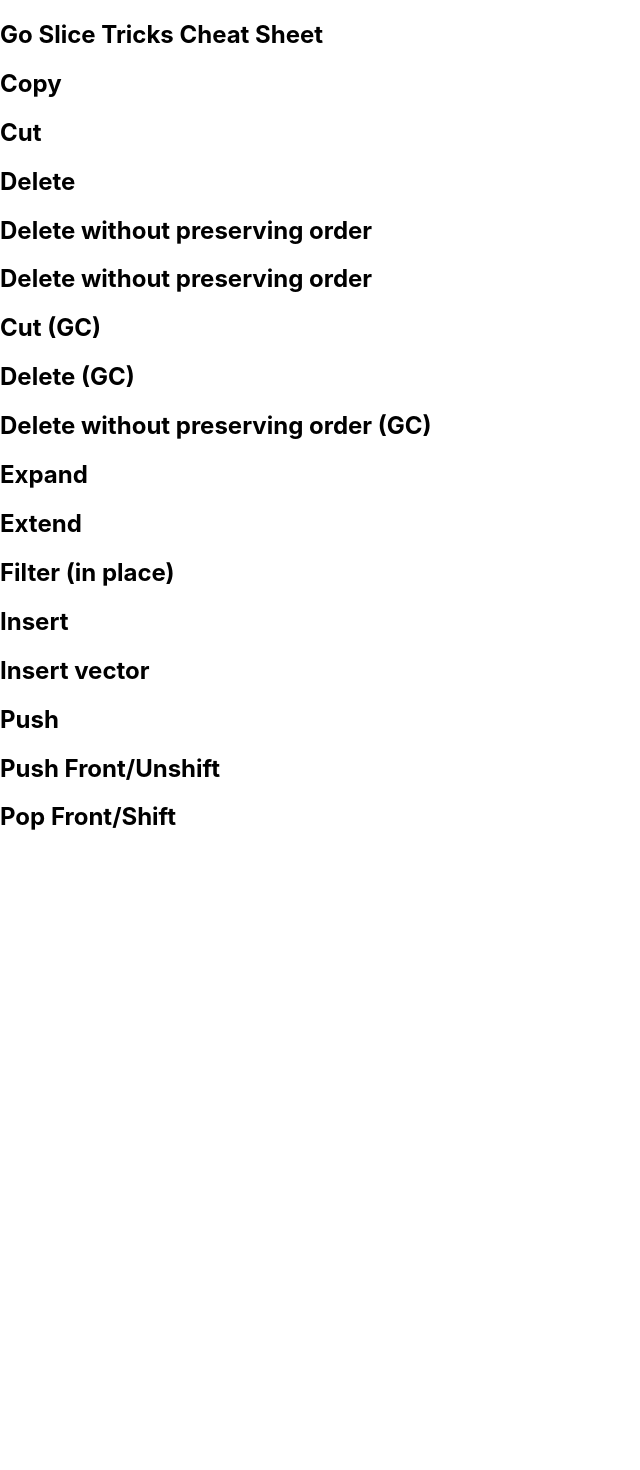
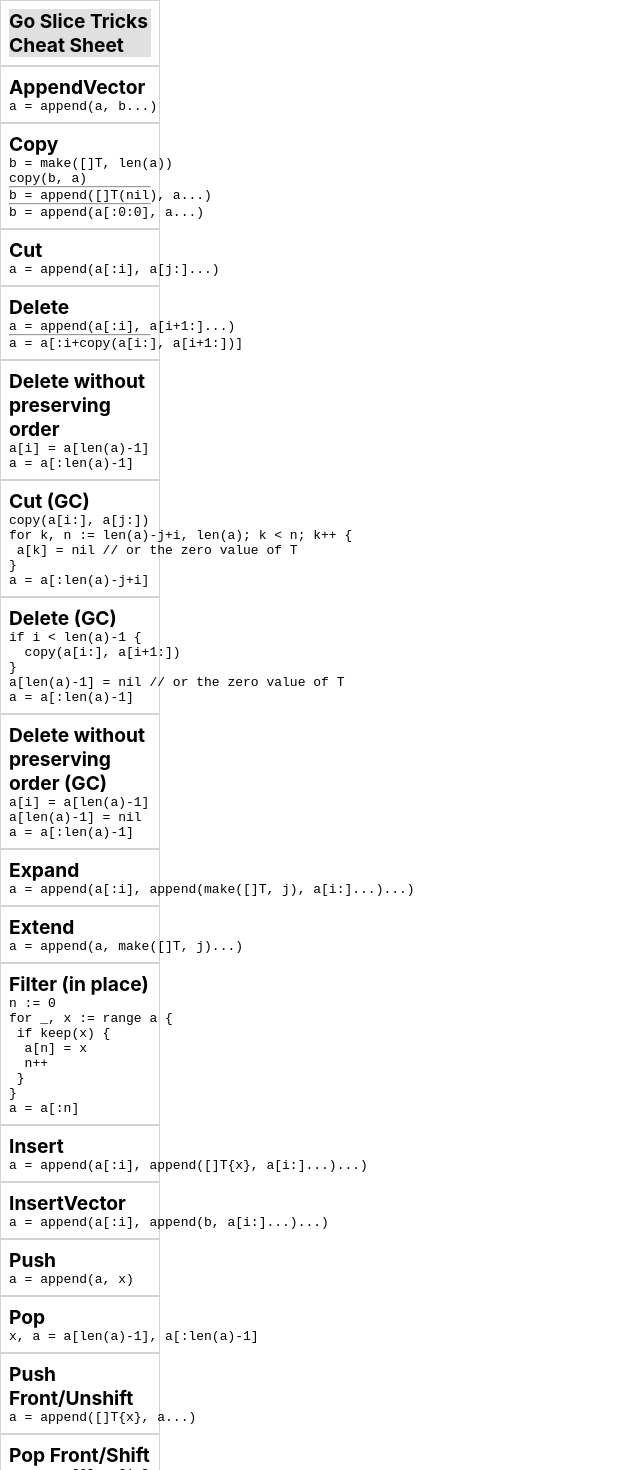
Before and after one commit to ueokande/go-slice-tricks, a React (Create React App) app: page / in a window 1280 px wide. Shown: the top 1470 px of the page, without its empty margins (0-640 px from the left). Before the commit the page ends 851 px from the top, so only its background shows below. Built offline with nearby package versions, Linux system fonts and the light colour scheme.

Commit message:
Add codes

```diff
--- a/src/components/Card/index.tsx
+++ b/src/components/Card/index.tsx
@@ -1,7 +1,14 @@
 import React from "react";
+import styled from "styled-components";
+
+const Container = styled.div`
+  max-width: 10rem;
+  border: 1px solid lightgray;
+  padding: 0.5rem;
+`;
 
 const Card: React.FC = ({ children }) => {
-  return <div>{children}</div>;
+  return <Container>{children}</Container>;
 };
 
 export default Card;
--- a/src/components/CardTitle/index.tsx
+++ b/src/components/CardTitle/index.tsx
@@ -1,7 +1,12 @@
 import React from "react";
+import styled from "styled-components";
+
+const Title = styled.h2`
+  font-size: 1.2rem;
+`;
 
 const CardTitle: React.FC = ({ children }) => {
-  return <h2>{children}</h2>;
+  return <Title>{children}</Title>;
 };
 
 export default CardTitle;
--- /dev/null
+++ b/src/components/CheatSheet/codes.ts
@@ -0,0 +1,47 @@
+const codes = {
+  AppendVector: `a = append(a, b...)`,
+  Copy: [
+    `b = make([]T, len(a))
+copy(b, a)`,
+    `b = append([]T(nil), a...)`,
+    `b = append(a[:0:0], a...)`
+  ],
+  Cut: `a = append(a[:i], a[j:]...)`,
+  Delete: [`a = append(a[:i], a[i+1:]...)`, `a = a[:i+copy(a[i:], a[i+1:])]`],
+  "Delete without preserving order": `a[i] = a[len(a)-1]
+a = a[:len(a)-1]`,
+  "Cut (GC)": `copy(a[i:], a[j:])
+for k, n := len(a)-j+i, len(a); k < n; k++ {
+ a[k] = nil // or the zero value of T
+}
+a = a[:len(a)-j+i]`,
+  "Delete (GC)": `if i < len(a)-1 {
+  copy(a[i:], a[i+1:])
+}
+a[len(a)-1] = nil // or the zero value of T
+a = a[:len(a)-1]`,
+  "Delete without preserving order (GC)": `a[i] = a[len(a)-1]
+a[len(a)-1] = nil
+a = a[:len(a)-1]`,
+  Expand: `a = append(a[:i], append(make([]T, j), a[i:]...)...)`,
+  Extend: `a = append(a, make([]T, j)...)`,
+  "Filter (in place)": `n := 0
+for _, x := range a {
+ if keep(x) {
+  a[n] = x
+  n++
+ }
+}
+a = a[:n]`,
+  Insert: `a = append(a[:i], append([]T{x}, a[i:]...)...)`,
+  "Insert (less copy)": `s = append(s, 0 /* use the zero value of the element type */)
+copy(s[i+1:], s[i:])
+s[i] = x`,
+  InsertVector: `a = append(a[:i], append(b, a[i:]...)...)`,
+  Push: `a = append(a, x)`,
+  Pop: `x, a = a[len(a)-1], a[:len(a)-1]`,
+  "Push Front/Unshift": `a = append([]T{x}, a...)`,
+  "Pop Front/Shift": `x, a = a[0], a[1:]`
+};
+
+export default codes;
--- a/src/components/CheatSheet/index.tsx
+++ b/src/components/CheatSheet/index.tsx
@@ -5,8 +5,16 @@
 import HeaderTitle from "../HeaderTitle";
 import Card from "../Card";
 import CardTitle from "../CardTitle";
+import Code from "../Code";
+import codes from "./codes";
 
-const Container = styled.div``;
+const Container = styled.div`
+  display: flex;
+  flex-direction: column;
+  flex-wrap: wrap;
+`;
+
+const Separator = styled.hr``;
 
 const CheatSheet: React.FC = () => {
   return (
@@ -15,52 +23,78 @@
         <HeaderTitle>Go Slice Tricks Cheat Sheet</HeaderTitle>
       </Header>
       <Card>
+        <CardTitle>AppendVector</CardTitle>
+        <Code>{codes.AppendVector}</Code>
+      </Card>
+      <Card>
         <CardTitle>Copy</CardTitle>
+        <Code>{codes.Copy[0]}</Code>
+        <Separator />
+        <Code>{codes.Copy[1]}</Code>
+        <Separator />
+        <Code>{codes.Copy[2]}</Code>
       </Card>
       <Card>
         <CardTitle>Cut</CardTitle>
+        <Code>{codes.Cut}</Code>
       </Card>
       <Card>
         <CardTitle>Delete</CardTitle>
+        <Code>{codes.Delete[0]}</Code>
+        <Separator />
+        <Code>{codes.Delete[1]}</Code>
       </Card>
       <Card>
         <CardTitle>Delete without preserving order</CardTitle>
-      </Card>
-      <Card>
-        <CardTitle>Delete without preserving order</CardTitle>
+        <Code>{codes["Delete without preserving order"]}</Code>
       </Card>
       <Card>
         <CardTitle>Cut (GC)</CardTitle>
+        <Code>{codes["Cut (GC)"]}</Code>
       </Card>
       <Card>
         <CardTitle>Delete (GC)</CardTitle>
+        <Code>{codes["Delete (GC)"]}</Code>
       </Card>
       <Card>
         <CardTitle>Delete without preserving order (GC)</CardTitle>
+        <Code>{codes["Delete without preserving order (GC)"]}</Code>
       </Card>
       <Card>
         <CardTitle>Expand</CardTitle>
+        <Code>{codes.Expand}</Code>
       </Card>
       <Card>
         <CardTitle>Extend</CardTitle>
+        <Code>{codes.Extend}</Code>
       </Card>
       <Card>
         <CardTitle>Filter (in place)</CardTitle>
+        <Code>{codes["Filter (in place)"]}</Code>
       </Card>
       <Card>
         <CardTitle>Insert</CardTitle>
+        <Code>{codes.Insert}</Code>
       </Card>
       <Card>
-        <CardTitle>Insert vector</CardTitle>
+        <CardTitle>InsertVector</CardTitle>
+        <Code>{codes.InsertVector}</Code>
       </Card>
       <Card>
         <CardTitle>Push</CardTitle>
+        <Code>{codes.Push}</Code>
+      </Card>
+      <Card>
+        <CardTitle>Pop</CardTitle>
+        <Code>{codes.Pop}</Code>
       </Card>
       <Card>
         <CardTitle>Push Front/Unshift</CardTitle>
+        <Code>{codes["Push Front/Unshift"]}</Code>
       </Card>
       <Card>
         <CardTitle>Pop Front/Shift</CardTitle>
+        <Code>{codes["Pop Front/Shift"]}</Code>
       </Card>
     </Container>
   );
--- /dev/null
+++ b/src/components/Code/index.tsx
@@ -0,0 +1,11 @@
+import React from "react";
+
+const Code: React.FC = ({ children }) => {
+  return (
+    <code>
+      <pre>{children}</pre>
+    </code>
+  );
+};
+
+export default Code;
--- a/src/components/Header/index.tsx
+++ b/src/components/Header/index.tsx
@@ -1,7 +1,17 @@
 import React from "react";
+import Card from "../Card";
+import styled from "styled-components";
+
+const ContentContainer = styled.div`
+  background-color: #e0e0e0;
+`;
 
 const Header: React.FC = ({ children }) => {
-  return <div>{children}</div>;
+  return (
+    <Card>
+      <ContentContainer>{children}</ContentContainer>
+    </Card>
+  );
 };
 
 export default Header;
--- a/src/components/HeaderTitle/index.tsx
+++ b/src/components/HeaderTitle/index.tsx
@@ -1,7 +1,8 @@
 import React from "react";
+import CardTitle from "../CardTitle";
 
 const HeaderTitle: React.FC = ({ children }) => {
-  return <h2>{children}</h2>;
+  return <CardTitle>{children}</CardTitle>;
 };
 
 export default HeaderTitle;
--- a/src/index.tsx
+++ b/src/index.tsx
@@ -17,6 +17,12 @@
     font-family: source-code-pro, Menlo, Monaco, Consolas, 'Courier New',
       monospace;
   }
+
+  * {
+    margin: 0;
+    padding: 0;
+    box-sizing: border-box;
+  }
 `;
 
 ReactDOM.render(
```
